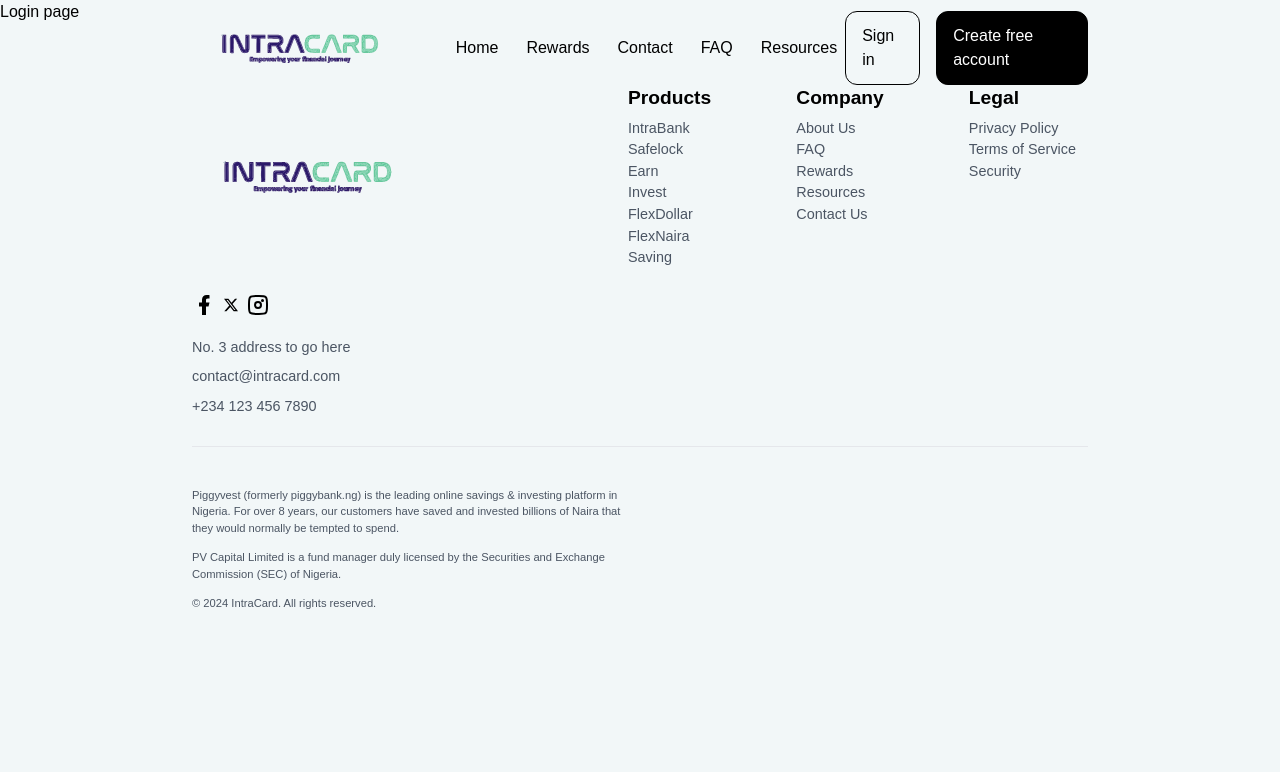
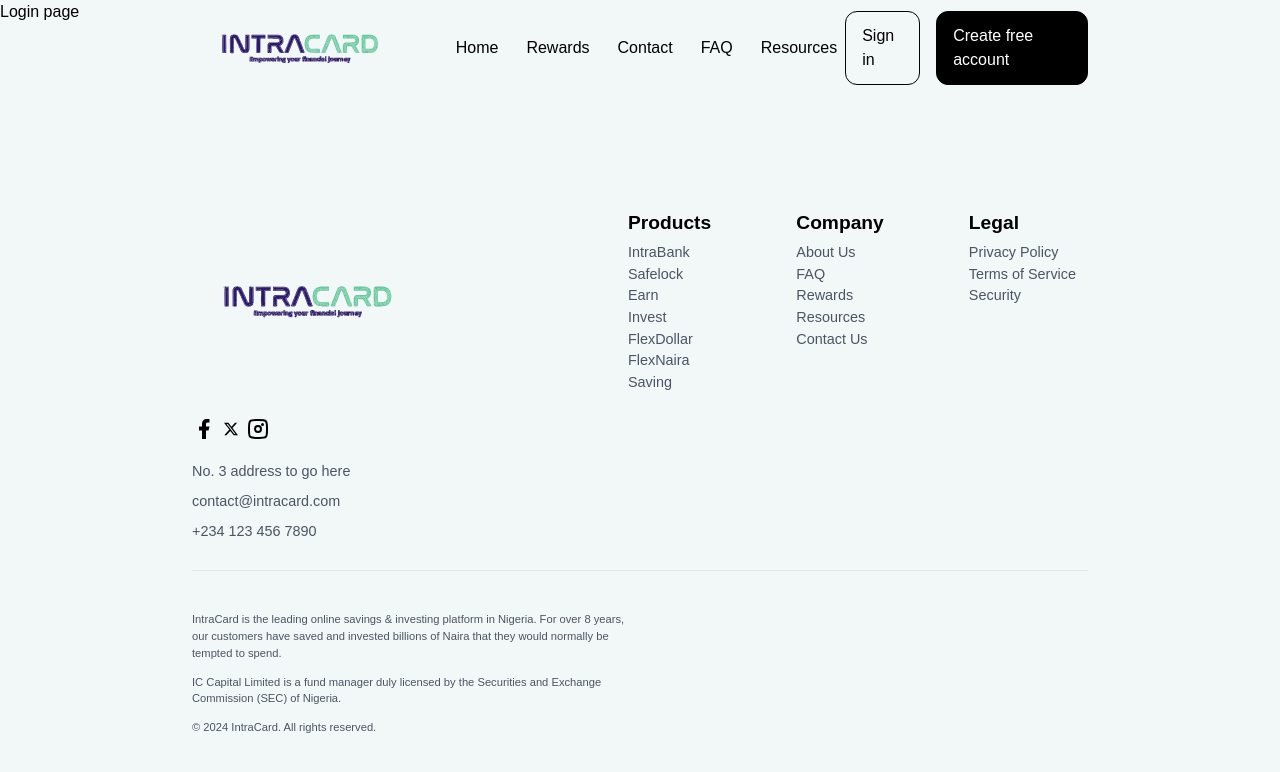
Before and after one commit to Stan015/intracard, a Vue app: page /login in a window 1280 px wide. Shown: the top 772 px of the page. Built offline with nearby package versions, Linux system fonts and the light colour scheme.

Commit message:
add: landing page for desktop

```diff
--- a/src/assets/main.css
+++ b/src/assets/main.css
@@ -11,6 +11,9 @@ body {
 #app {
   -webkit-font-smoothing: antialiased;
   -moz-osx-font-smoothing: grayscale;
-  height: 100%;
+  min-height: 100dvh;
   width: 100%;
+  display: flex;
+  flex-direction: column;
+  justify-content: space-between;
 }
--- a/src/components/Footer.vue
+++ b/src/components/Footer.vue
@@ -61,13 +61,12 @@ import IconTwitter from "./icons/IconTwitter.vue";
     </section>
     <section class="w-1/2 max-sm:w-full text-[0.7rem] flex flex-col gap-3">
       <p>
-        Piggyvest (formerly piggybank.ng) is the leading online savings &
-        investing platform in Nigeria. For over 8 years, our customers have
-        saved and invested billions of Naira that they would normally be tempted
-        to spend.
+        IntraCard is the leading online savings & investing platform in
+        Nigeria. For over 8 years, our customers have saved and invested
+        billions of Naira that they would normally be tempted to spend.
       </p>
       <p>
-        PV Capital Limited is a fund manager duly licensed by the Securities and
+        IC Capital Limited is a fund manager duly licensed by the Securities and
         Exchange Commission (SEC) of Nigeria.
       </p>
       <p>
--- a/src/views/HomeView.vue
+++ b/src/views/HomeView.vue
@@ -217,8 +217,25 @@ import PlanCardComponent from "@/components/PlanCardComponent.vue";
         />
       </div>
     </section>
+    <section class="py-[10rem] px-[7%] w-full flex items-center justify-center">
+      <div
+        class="flex flex-col gap-4 items-center bg-[#65b338] p-8 rounded-3xl shadow-lg transition-all"
+      >
+        <h2 class="text-[3rem] font-bold leading-10">
+          How much can I earn on my rent?
+        </h2>
+        <p class="text-[1.5rem]">
+          Click the button bellow to calculate your rewards.
+        </p>
+        <a
+          href="/rewards"
+          class="px-6 py-3 border border-black rounded-xl bg-black text-white text-[1.3rem] font-medium hover:-translate-y-2 hover:translate-x-1 transition-all"
+          >Calculate Now</a
+        >
+      </div>
+    </section>
     <section
-      class="py-[10rem] px-[7%] w-full flex flex-col gap-14 items-center"
+      class="pb-[10rem] px-[7%] w-full flex flex-col gap-14 items-center"
     >
       <div class="flex flex-col gap-2 items-center">
         <h2 class="text-[3rem] font-bold">Meet Our Saver of the Month</h2>
```
